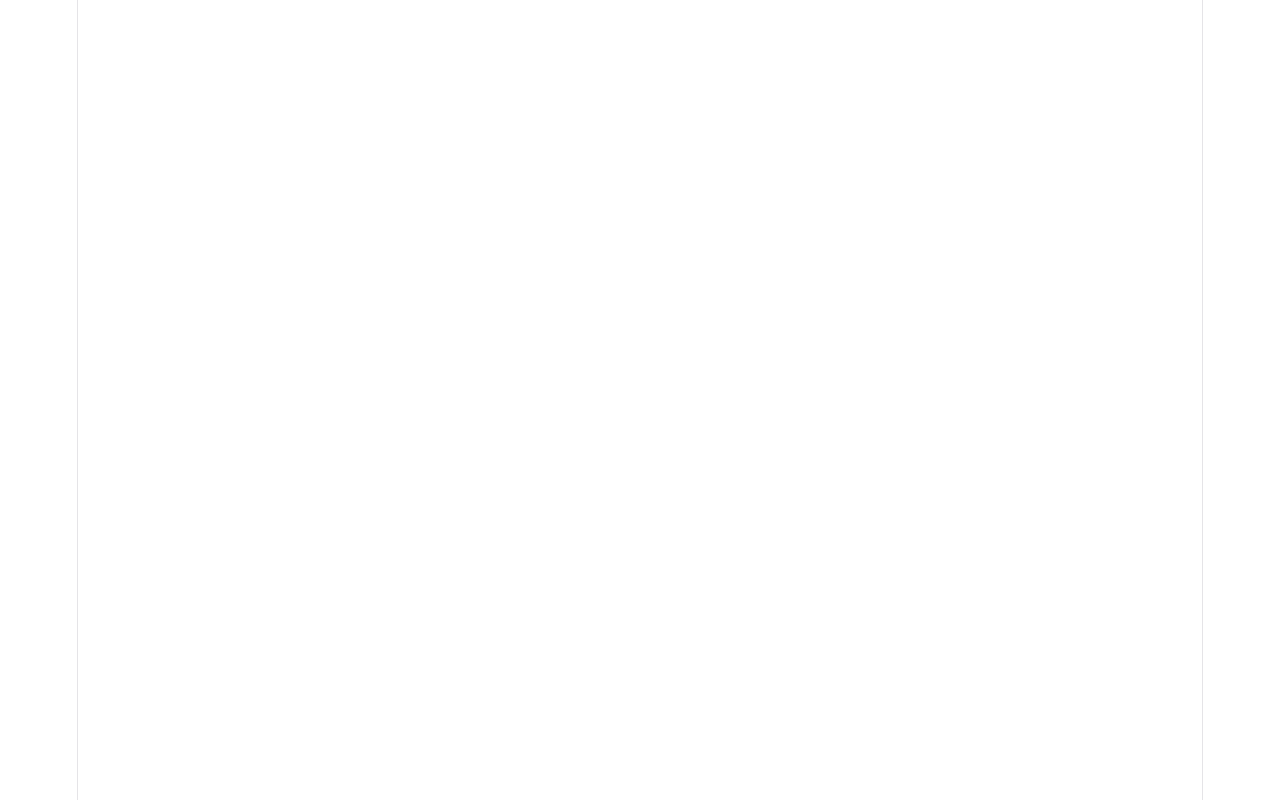
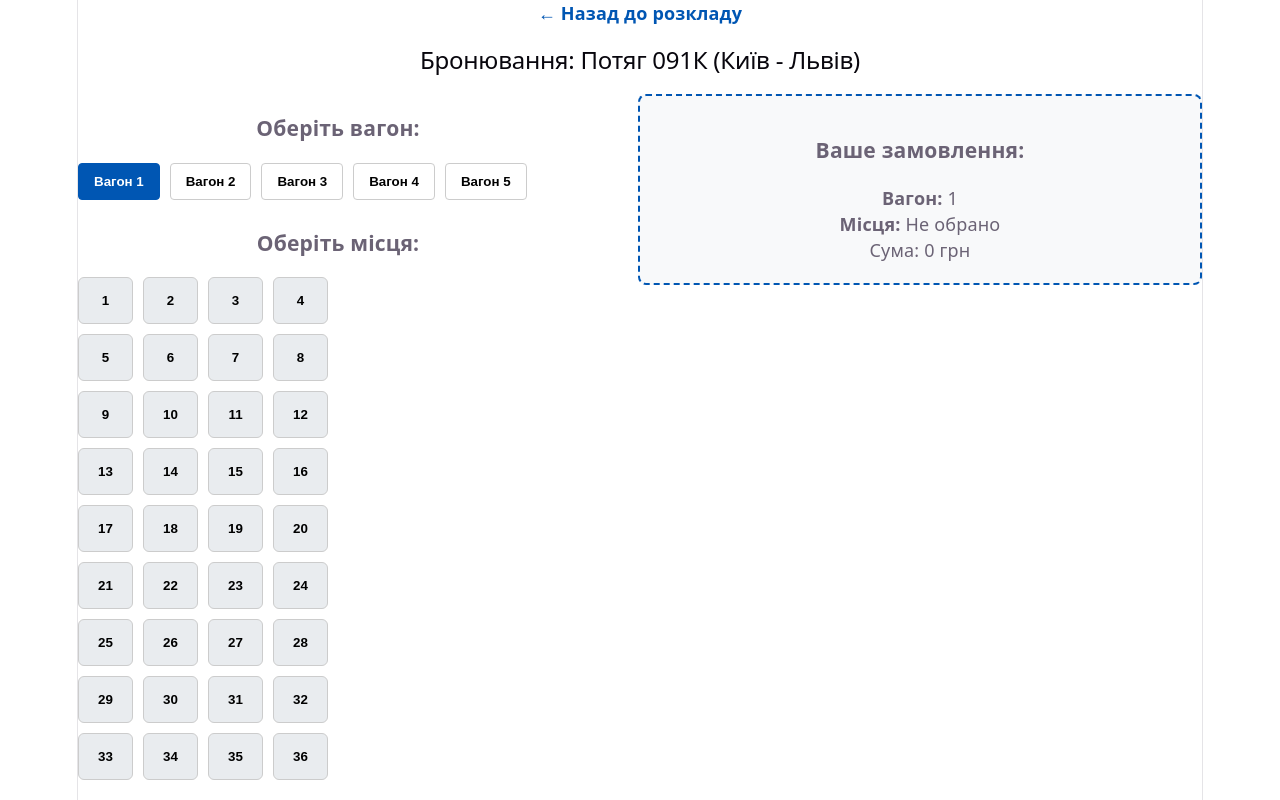
Before and after one commit to Stasondria/smalinovskyi-module2, a React (Vite) app: page /booking/1 in a window 1280 px wide. Before the commit this address had no page. Built offline with nearby package versions, Linux system fonts and the light colour scheme.

Commit message:
добавив саму сторінку вагону та логіку резервування місць

```diff
--- a/src/App.css
+++ b/src/App.css
@@ -1,75 +1,87 @@
-.app-container {
-    max-width: 1200px;
-    margin: 0 auto;
-    padding: 20px;
-    font-family: sans-serif;
+/* --- СТИЛІ ДЛЯ СТОРІНКИ БРОНЮВАННЯ --- */
+.back-link {
+    display: inline-block;
+    margin-bottom: 20px;
+    text-decoration: none;
+    color: #0056b3;
+    font-weight: bold;
 }
 
-h1 {
-    text-align: center;
-    color: #333;
+.booking-container {
+    display: flex;
+    flex-wrap: wrap;
+    gap: 40px;
+    margin-top: 20px;
 }
 
-.search-input {
-    width: 100%;
-    max-width: 400px;
-    padding: 12px;
-    margin: 0 auto 30px auto;
-    display: block;
-    border-radius: 6px;
-    border: 1px solid #ccc;
-    font-size: 16px;
+.selection-area {
+    flex: 1;
+    min-width: 300px;
 }
 
-.train-grid {
-    display: grid;
-    grid-template-columns: repeat(auto-fill, minmax(280px, 1fr));
-    gap: 20px;
+.summary-area {
+    flex: 1;
+    min-width: 300px;
+    padding: 20px;
+    border: 2px dashed #0056b3;
+    border-radius: 8px;
+    height: fit-content;
+    background-color: #f8f9fa;
 }
 
-.train-card {
-    border: 1px solid #e0e0e0;
-    padding: 20px;
-    border-radius: 10px;
-    box-shadow: 0 4px 6px rgba(0,0,0,0.05);
-    transition: transform 0.2s, box-shadow 0.2s;
-    background-color: #fff;
+/* Вагони */
+.wagons-list {
+    display: flex;
+    flex-wrap: wrap;
+    gap: 10px;
+    margin-bottom: 30px;
 }
 
-    .train-card:hover {
-        transform: translateY(-5px);
-        box-shadow: 0 8px 15px rgba(0,0,0,0.1);
+.btn-wagon {
+    padding: 10px 15px;
+    border: 1px solid #ccc;
+    cursor: pointer;
+    background: white;
+    border-radius: 4px;
+    font-weight: bold;
+}
+
+    .btn-wagon:hover {
+        background: #e2e6ea;
     }
 
-    .train-card h3 {
-        margin-top: 0;
-        color: #1a1a1a;
+    .btn-wagon.selected {
+        background: #0056b3;
+        color: white;
+        border-color: #0056b3;
     }
 
-    .train-card p {
-        margin: 8px 0;
-        color: #555;
+/* Місця */
+.seats-grid {
+    display: grid;
+    grid-template-columns: repeat(4, 1fr);
+    gap: 10px;
+    max-width: 250px;
+}
+
+.seat {
+    padding: 15px 0;
+    border: 1px solid #ccc;
+    cursor: pointer;
+    text-align: center;
+    border-radius: 6px;
+    background: #e9ecef;
+    font-weight: bold;
+    transition: 0.2s;
+}
+
+    .seat.free:hover {
+        background: #d3d9df;
+        transform: scale(1.05);
     }
 
-.price {
-    font-size: 1.2em;
-    font-weight: bold;
-    color: #e63946;
-    margin: 15px 0;
-}
-
-.btn-book {
-    width: 100%;
-    padding: 12px;
-    background-color: #0056b3;
-    color: white;
-    border: none;
-    border-radius: 6px;
-    font-size: 16px;
-    cursor: pointer;
-    transition: background-color 0.2s;
-}
-
-    .btn-book:hover {
-        background-color: #004494;
+    .seat.selected {
+        background: #28a745;
+        color: white;
+        border-color: #28a745;
     }
--- a/src/App.jsx
+++ b/src/App.jsx
@@ -1,6 +1,7 @@
 import React from 'react';
 import { BrowserRouter as Router, Routes, Route } from 'react-router-dom';
 import Home from './pages/Home';
+import Booking from './pages/Booking'; // ДОДАНО
 import './App.css';
 
 function App() {
@@ -8,8 +9,9 @@ function App() {
         <Router>
             <div className="app-container">
                 <Routes>
-                    {/* Головна сторінка зі списком потягів */}
                     <Route path="/" element={<Home />} />
+                    {/* ДОДАНО НОВИЙ МАРШРУТ */}
+                    <Route path="/booking/:id" element={<Booking />} />
                 </Routes>
             </div>
         </Router>
--- /dev/null
+++ b/src/components/SeatMap.jsx
@@ -0,0 +1,28 @@
+import React from 'react';
+
+const SeatMap = ({ selectedSeats, onToggleSeat }) => {
+    const totalSeats = 36; // Стандартний вагон
+    const seats = Array.from({ length: totalSeats }, (_, i) => i + 1);
+
+    return (
+        <div className="seat-map">
+            <h3>Оберіть місця:</h3>
+            <div className="seats-grid">
+                {seats.map(seat => {
+                    const isSelected = selectedSeats.includes(seat);
+                    return (
+                        <button
+                            key={seat}
+                            className={`seat ${isSelected ? 'selected' : 'free'}`}
+                            onClick={() => onToggleSeat(seat)}
+                        >
+                            {seat}
+                        </button>
+                    );
+                })}
+            </div>
+        </div>
+    );
+};
+
+export default SeatMap;
--- a/src/components/TrainCard.jsx
+++ b/src/components/TrainCard.jsx
@@ -1,4 +1,5 @@
 import React from 'react';
+import { Link } from 'react-router-dom';
 
 const TrainCard = ({ train }) => {
     return (
@@ -9,7 +10,9 @@ const TrainCard = ({ train }) => {
             <p><strong>Прибуття:</strong> {train.arrival}</p>
             <p><strong>Тривалість:</strong> {train.duration}</p>
             <div className="price">Ціна: {train.price} грн</div>
-            <button className="btn-book">Обрати місця</button>
+            <Link to={`/booking/${train.id}`} className="btn-book" style={{ display: 'block', textAlign: 'center', textDecoration: 'none', boxSizing: 'border-box' }}>
+                Обрати місця
+            </Link>
         </div>
     );
 };
--- /dev/null
+++ b/src/components/WagonSelector.jsx
@@ -0,0 +1,24 @@
+import React from 'react';
+
+const WagonSelector = ({ selectedWagon, onSelectWagon }) => {
+    const wagons = [1, 2, 3, 4, 5]; // Для прикладу маємо 5 вагонів
+
+    return (
+        <div className="wagon-selector">
+            <h3>Оберіть вагон:</h3>
+            <div className="wagons-list">
+                {wagons.map(wagon => (
+                    <button
+                        key={wagon}
+                        className={`btn-wagon ${selectedWagon === wagon ? 'selected' : ''}`}
+                        onClick={() => onSelectWagon(wagon)}
+                    >
+                        Вагон {wagon}
+                    </button>
+                ))}
+            </div>
+        </div>
+    );
+};
+
+export default WagonSelector;
--- /dev/null
+++ b/src/pages/Booking.jsx
@@ -0,0 +1,51 @@
+import React, { useState } from 'react';
+import { useParams, Link } from 'react-router-dom';
+import { trainsData } from '../data/trains';
+import WagonSelector from '../components/WagonSelector';
+import SeatMap from '../components/SeatMap';
+
+const Booking = () => {
+    const { id } = useParams();
+    const train = trainsData.find(t => t.id === parseInt(id));
+
+    const [selectedWagon, setSelectedWagon] = useState(1);
+    const [selectedSeats, setSelectedSeats] = useState([]);
+
+    if (!train) return <div>Потяг не знайдено</div>;
+
+    const handleToggleSeat = (seat) => {
+        if (selectedSeats.includes(seat)) {
+            setSelectedSeats(selectedSeats.filter(s => s !== seat)); // Зняти вибір
+        } else {
+            setSelectedSeats([...selectedSeats, seat]); // Обрати місце
+        }
+    };
+
+    return (
+        <div className="booking-page">
+            <Link to="/" className="back-link">← Назад до розкладу</Link>
+            <h2>Бронювання: Потяг {train.number} ({train.route})</h2>
+
+            <div className="booking-container">
+                <div className="selection-area">
+                    <WagonSelector selectedWagon={selectedWagon} onSelectWagon={setSelectedWagon} />
+                    <SeatMap selectedSeats={selectedSeats} onToggleSeat={handleToggleSeat} />
+                </div>
+
+                <div className="summary-area">
+                    <h3>Ваше замовлення:</h3>
+                    <p><strong>Вагон:</strong> {selectedWagon}</p>
+                    <p><strong>Місця:</strong> {selectedSeats.length > 0 ? selectedSeats.join(', ') : 'Не обрано'}</p>
+                    <p className="price">Сума: {selectedSeats.length * train.price} грн</p>
+
+                    {/* У наступному кроці ми додамо сюди форму для ПІБ та Email */}
+                    {selectedSeats.length > 0 && (
+                        <p style={{ color: 'green', marginTop: '20px' }}>Далі буде форма даних пасажира...</p>
+                    )}
+                </div>
+            </div>
+        </div>
+    );
+};
+
+export default Booking;
```
